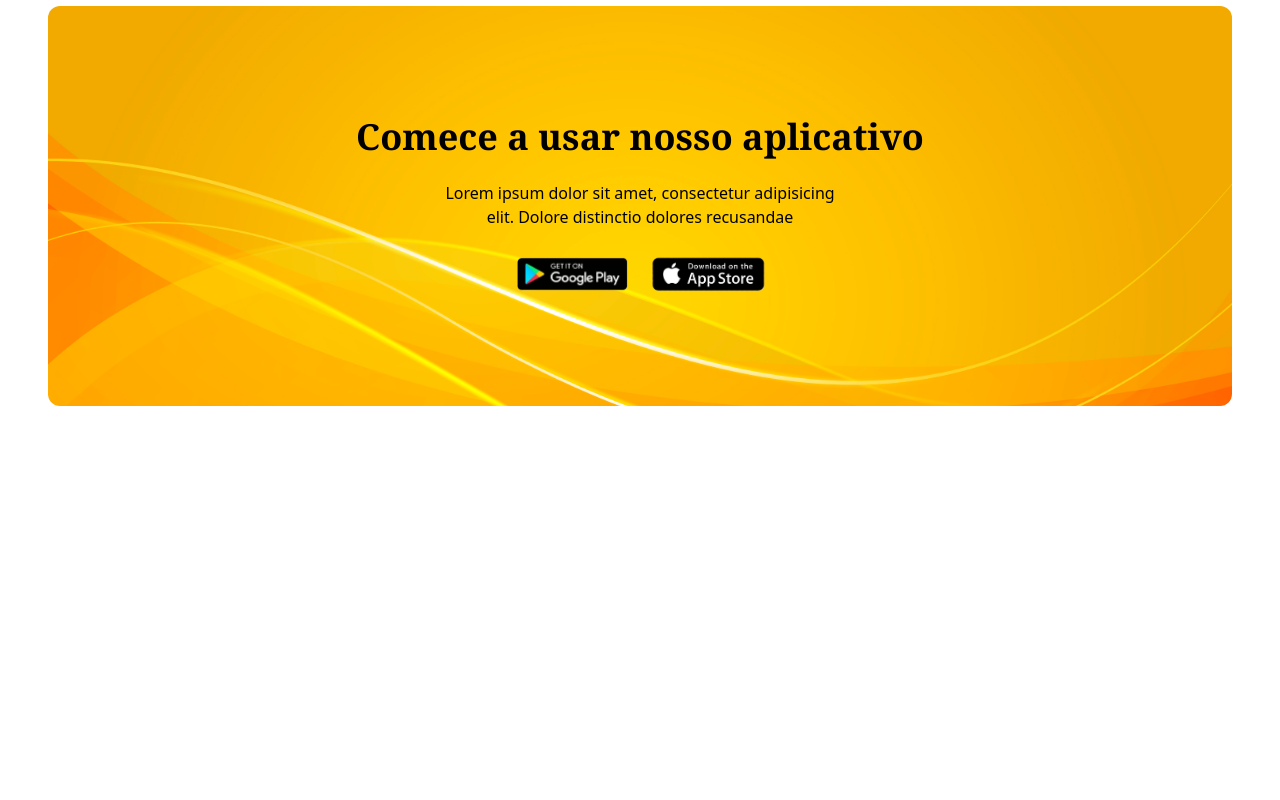
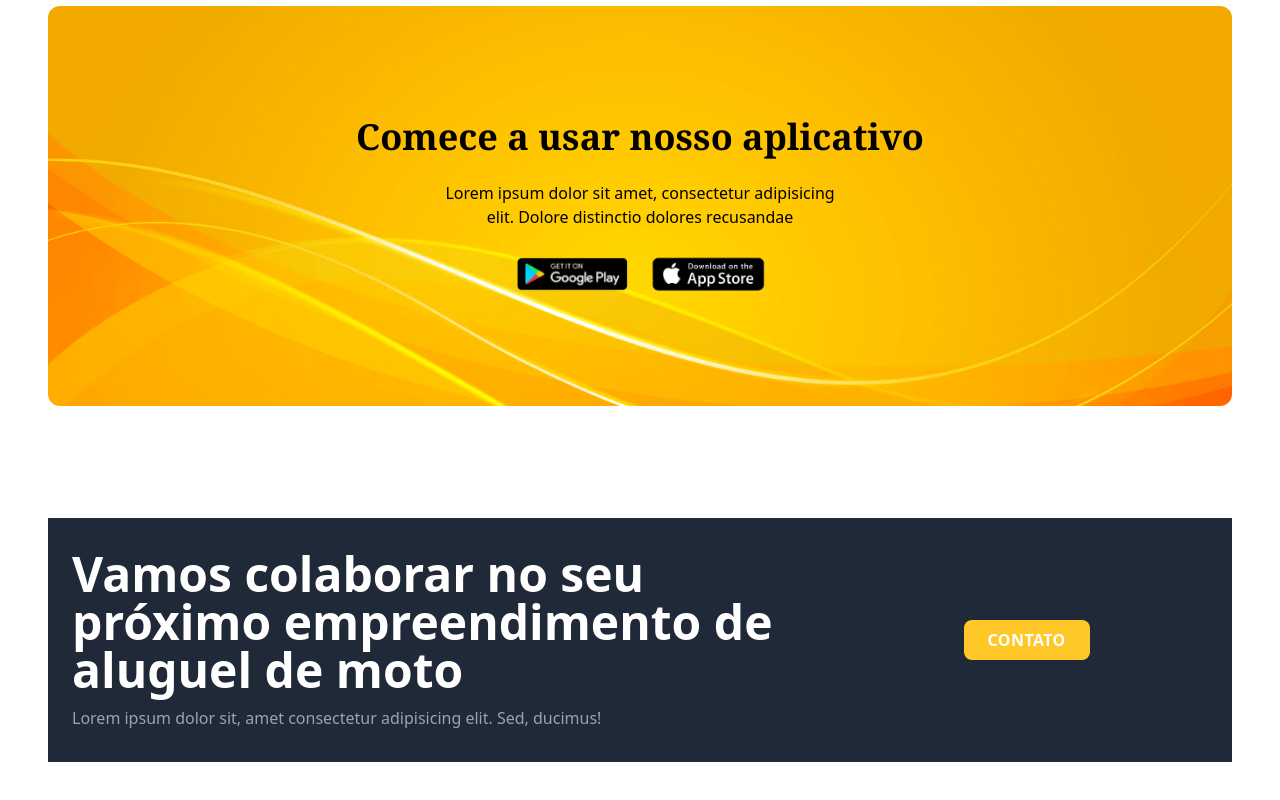
Before and after one commit to jailcomfranssa/Moto-rental, a React (Vite) app: page / in a window 1280 px wide. Shown: the part 3026-3826 px from the top of the page. Before the commit the page ends 3488 px from the top, so only its background shows below. Built offline with nearby package versions, Linux system fonts and the light colour scheme.

Commit message:
contact section

```diff
--- a/src/App.jsx
+++ b/src/App.jsx
@@ -8,6 +8,7 @@
 import MotoList from './components/MotoList/MotoList';
 import Testimonial from './components/Testimonial/Testimonial';
 import AppStoreBanner from './components/AppStoreBanner/AppStoreBanner';
+import Contact from './components/Contact/Contact';
 
 const App = () => {
     const [theme, setTheme] = React.useState(
@@ -43,8 +44,11 @@
             <MotoList />
             <Testimonial />
             <AppStoreBanner />
+            <Contact />
         </div>
     );
 };
 
 export default App;
+
+// TODO: 1:48
--- /dev/null
+++ b/src/components/Contact/Contact.jsx
@@ -0,0 +1,35 @@
+import React from 'react';
+
+const Contact = () => {
+    return (
+        <div className="dark:bg-black dark:text-white py-14">
+            <div className="container">
+                <div
+                    data-aos="zoom-in"
+                    className="grid grid-cols-1 sm:grid-cols-3 gap-6 bg-gray-800 py-8 px-6"
+                >
+                    <div className="col-span-2 space-y-3">
+                        <h1 className="text-4xl sm:text-5xl font-bold text-white">
+                            Vamos colaborar no seu próximo empreendimento de
+                            aluguel de moto
+                        </h1>
+                        <p className="text-gray-400">
+                            Lorem ipsum dolor sit, amet consectetur adipisicing
+                            elit. Sed, ducimus!
+                        </p>
+                    </div>
+                    <div className="grid place-items-center">
+                        <a
+                            href=""
+                            className="inline-block font-semibold py-2 px-6 bg-primary text-white rounded-lg tracking-wide uppercase hover:bg-primary/80 duration-300"
+                        >
+                            Contato
+                        </a>
+                    </div>
+                </div>
+            </div>
+        </div>
+    );
+};
+
+export default Contact;
```
